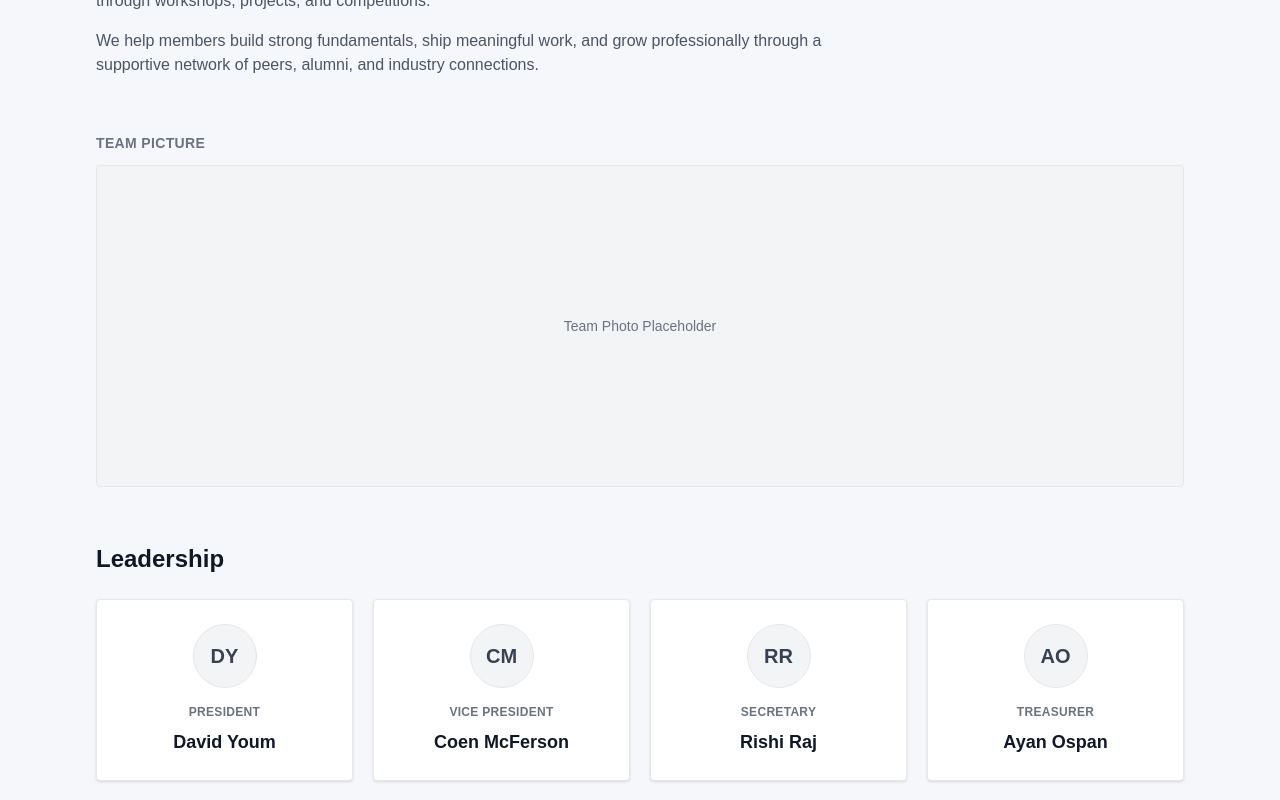
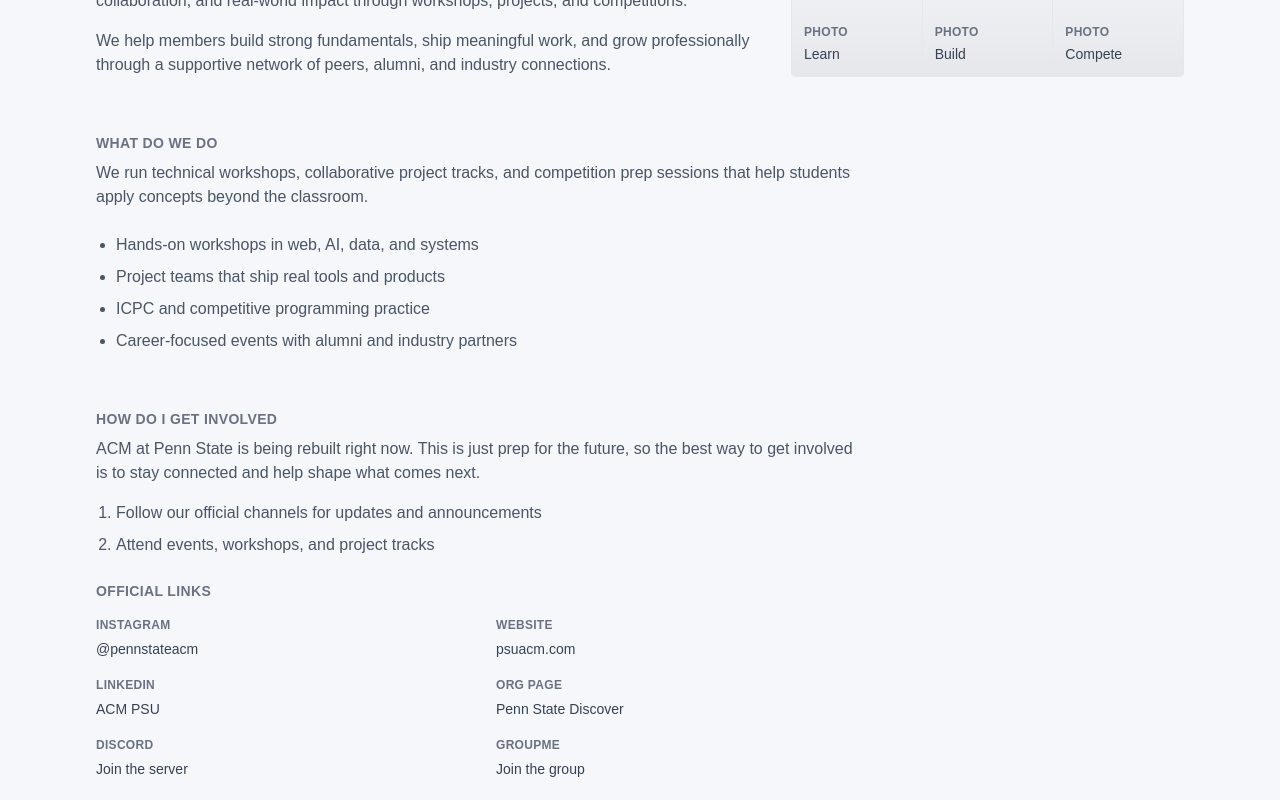
Before and after one commit to acmpsu/acm-website, a Next.js app: page /about in a window 1280 px wide. Shown: the part 280-1080 px from the top of the page. Built offline with nearby package versions, Linux system fonts and the light colour scheme.

Commit message:
update about me

```diff
--- a/src/app/(pages)/about/page.tsx
+++ b/src/app/(pages)/about/page.tsx
@@ -67,10 +67,26 @@
   },
 ];
 
+const PHOTO_STRIP = ["Learn", "Build", "Compete"];
+
+const OFFICIAL_LINKS = [
+  { label: "Instagram", display: "@pennstateacm", href: "https://www.instagram.com/pennstateacm" },
+  { label: "Website", display: "psuacm.com", href: "https://www.psuacm.com/" },
+  { label: "LinkedIn", display: "ACM PSU", href: "https://www.linkedin.com/company/acmpsu" },
+  {
+    label: "Org Page",
+    display: "Penn State Discover",
+    href: "https://discover.psu.edu/organization/association-for-computing-machinery",
+  },
+  { label: "Discord", display: "Join the server", href: "https://discord.gg/zkqYjGxVsh" },
+  { label: "GroupMe", display: "Join the group", href: "https://groupme.com/join_group/113864937/hfRpqc64" },
+];
+
 export default function AboutPage() {
   return (
     <div className="space-y-14">
-      <section>
+      <section className="grid gap-10 lg:grid-cols-[1.25fr_0.75fr] lg:items-end">
+        <div>
           <h1 className="text-4xl font-bold text-gray-900">About ACM @ Penn State</h1>
           <p className="mt-6 text-sm font-semibold uppercase tracking-wide text-gray-500">What Is ACM</p>
           <p className="mt-2 max-w-3xl text-gray-600">
@@ -82,12 +98,74 @@
             We help members build strong fundamentals, ship meaningful work, and grow professionally
             through a supportive network of peers, alumni, and industry connections.
           </p>
+        </div>
+
+        <div className="overflow-hidden rounded border border-gray-200 bg-gray-100">
+          <div className="grid grid-cols-3 gap-px bg-gray-200">
+            {PHOTO_STRIP.map((label) => (
+              <div key={label} className="flex aspect-[3/4] items-end bg-gradient-to-b from-gray-50 to-gray-200 p-3">
+                <div>
+                  <p className="text-xs font-semibold uppercase tracking-wide text-gray-500">Photo</p>
+                  <p className="mt-1 text-sm font-medium text-gray-700">{label}</p>
+                </div>
+              </div>
+            ))}
+          </div>
+        </div>
+      </section>
+
+      <section>
+        <p className="text-sm font-semibold uppercase tracking-wide text-gray-500">What Do We Do</p>
+        <p className="mt-2 max-w-3xl text-gray-600">
+          We run technical workshops, collaborative project tracks, and competition prep sessions
+          that help students apply concepts beyond the classroom.
+        </p>
+        <div className="mt-6 grid gap-6 lg:grid-cols-[1fr_0.9fr]">
+          <ul className="space-y-2 max-w-3xl text-gray-600 list-disc pl-5">
+            <li>Hands-on workshops in web, AI, data, and systems</li>
+            <li>Project teams that ship real tools and products</li>
+            <li>ICPC and competitive programming practice</li>
+            <li>Career-focused events with alumni and industry partners</li>
+          </ul>
+        </div>
+      </section>
+
+      <section>
+        <p className="text-sm font-semibold uppercase tracking-wide text-gray-500">How Do I Get Involved</p>
+        <p className="mt-2 max-w-3xl text-gray-600">
+          ACM at Penn State is being rebuilt right now. This is just prep for the future, so the
+          best way to get involved is to stay connected and help shape what comes next.
+        </p>
+        <ol className="mt-4 space-y-2 max-w-3xl text-gray-600 list-decimal pl-5">
+          <li>Follow our official channels for updates and announcements</li>
+          <li>Attend events, workshops, and project tracks</li>
+        </ol>
+        <div className="mt-6 max-w-3xl">
+          <p className="text-sm font-semibold uppercase tracking-wide text-gray-500">Official Links</p>
+          <dl className="mt-4 grid gap-x-8 gap-y-4 sm:grid-cols-2">
+            {OFFICIAL_LINKS.map((link) => (
+              <div key={link.label} className="space-y-1">
+                <dt className="text-xs font-semibold uppercase tracking-wide text-gray-500">{link.label}</dt>
+                <dd>
+                  <a
+                    className="text-sm text-gray-700 hover:text-gray-900"
+                    href={link.href}
+                    target="_blank"
+                    rel="noopener noreferrer"
+                  >
+                    {link.display}
+                  </a>
+                </dd>
+              </div>
+            ))}
+          </dl>
+        </div>
       </section>
 
       <section>
         <p className="text-sm font-semibold uppercase tracking-wide text-gray-500">Team Picture</p>
         <div className="mt-3 overflow-hidden rounded border border-gray-200 bg-gray-100">
-          <div className="flex h-56 items-center justify-center text-sm font-medium text-gray-500 sm:h-72 lg:h-80">
+          <div className="flex h-56 items-center justify-center bg-gradient-to-b from-gray-50 to-gray-200 text-sm font-medium text-gray-500 sm:h-72 lg:h-80">
             Team Photo Placeholder
           </div>
         </div>
```
Lines whose indentation alone changed are shown as unchanged.
